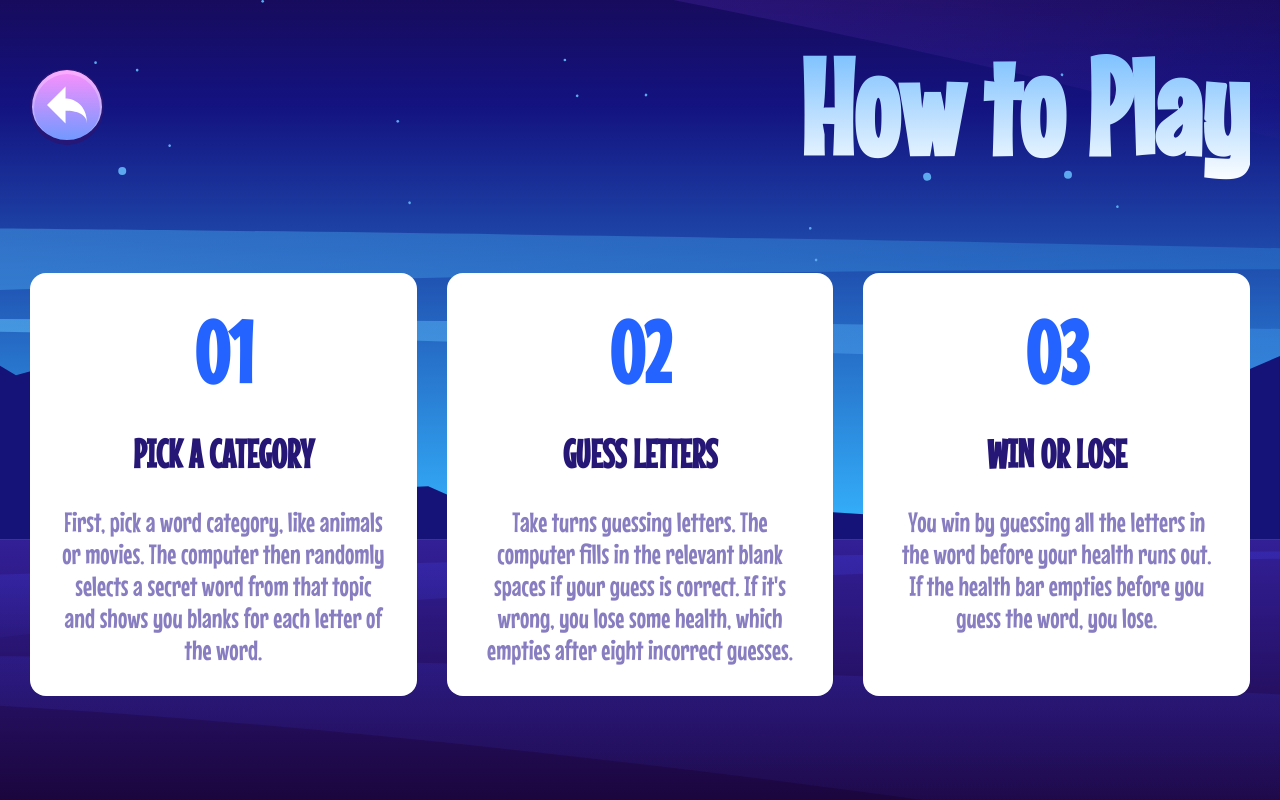
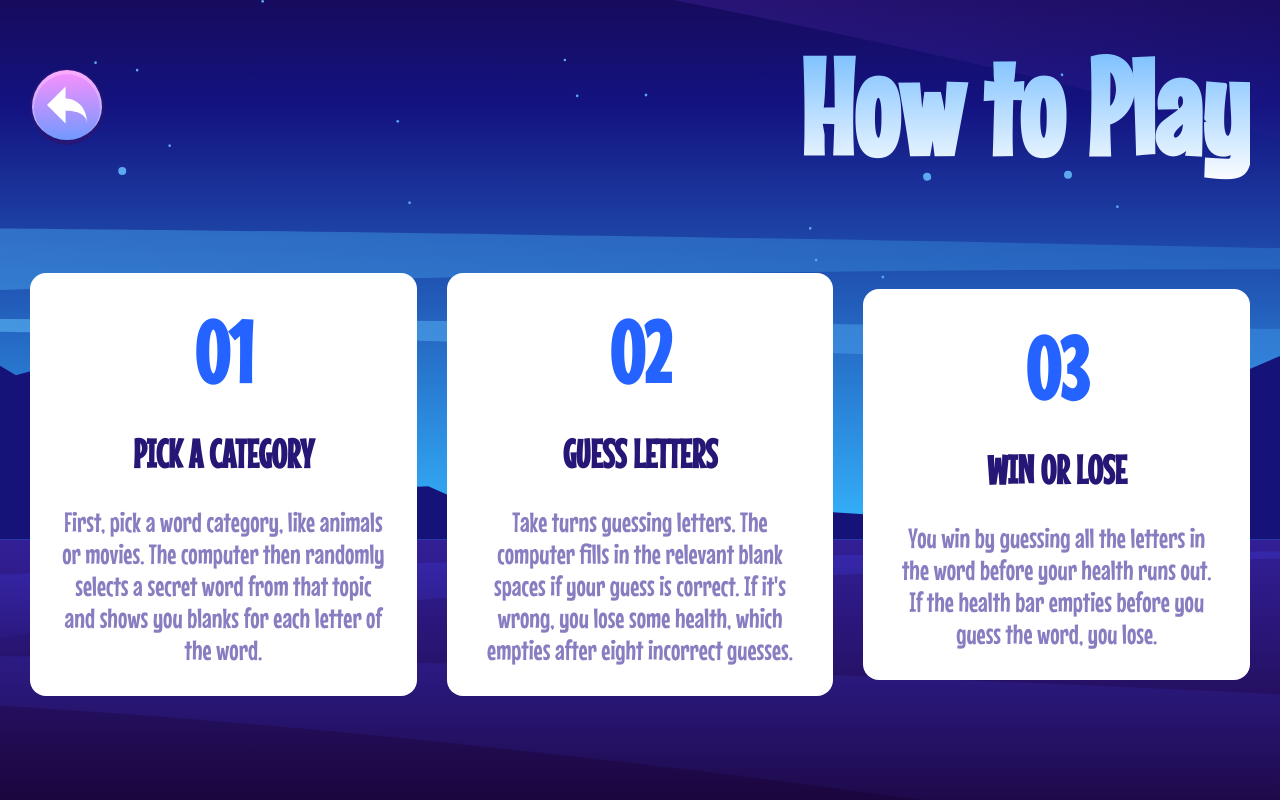
Before and after one commit to BohdanShh/The-Hangman-Game, a Next.js app: page /rules in a window 1280 px wide. Built offline with nearby package versions, Linux system fonts and the light colour scheme.

Commit message:
Fixed adaptive layout

```diff
--- a/src/app/rules/page.tsx
+++ b/src/app/rules/page.tsx
@@ -3,14 +3,7 @@
 import { NextPage } from 'next';
 import Image from 'next/image';
 import Link from 'next/link';
-import {
-  RuleCard,
-  RuleDescription,
-  RuleList,
-  RuleName,
-  RuleNumber,
-  RulesWrapper,
-} from 'src/app/rules/styles';
+import { RuleCard, RuleDescription, RuleList, RuleName, RuleNumber } from 'src/app/rules/styles';
 import { Container, PageHeader } from 'src/app/styles';
 import Button from 'src/components/Button';
 import Title from 'src/components/Title';
@@ -31,15 +24,13 @@ const Rules: NextPage = () => {
         </Link>
         <Title>How to Play</Title>
       </PageHeader>
-      <RulesWrapper>
       <RuleList>
         <RuleCard>
           <RuleNumber>01</RuleNumber>
           <RuleName>Pick a Category</RuleName>
           <RuleDescription>
-              First, pick a word category, like animals or movies. The computer then randomly
-              selects a secret word from that topic and shows you blanks for each letter of the
-              word.
+            First, pick a word category, like animals or movies. The computer then randomly selects
+            a secret word from that topic and shows you blanks for each letter of the word.
           </RuleDescription>
         </RuleCard>
         <RuleCard>
@@ -60,7 +51,6 @@ const Rules: NextPage = () => {
           </RuleDescription>
         </RuleCard>
       </RuleList>
-      </RulesWrapper>
     </Container>
   );
 };
--- a/src/app/rules/styles.ts
+++ b/src/app/rules/styles.ts
@@ -1,18 +1,16 @@
 import styled from 'styled-components';
 
-export const RulesWrapper = styled.div`
+export const RuleList = styled.div`
   flex: 1;
   display: flex;
   align-items: center;
   justify-content: center;
-  overflow-y: auto;
-`;
-
-export const RuleList = styled.div`
   display: grid;
   grid-template-columns: repeat(3, 1fr);
   grid-template-rows: repeat(1, auto);
   gap: 30px;
+  overflow-y: auto;
+  height: 100%;
 
   @media (max-width: 1000px) {
     grid-template-columns: repeat(1, 1fr);
--- a/src/components/Button/styles.ts
+++ b/src/components/Button/styles.ts
@@ -26,5 +26,9 @@ export const StyledButton = styled.button<StyledButtonProps>(({ variant }) => {
     &:hover {
       transform: scale(1.1);
     }
+
+    @media (max-width: 500px) {
+      padding: ${isPrimary ? '10px 50px' : '7px'};
+    }
   `;
 });
```
Lines whose indentation alone changed are shown as unchanged.
